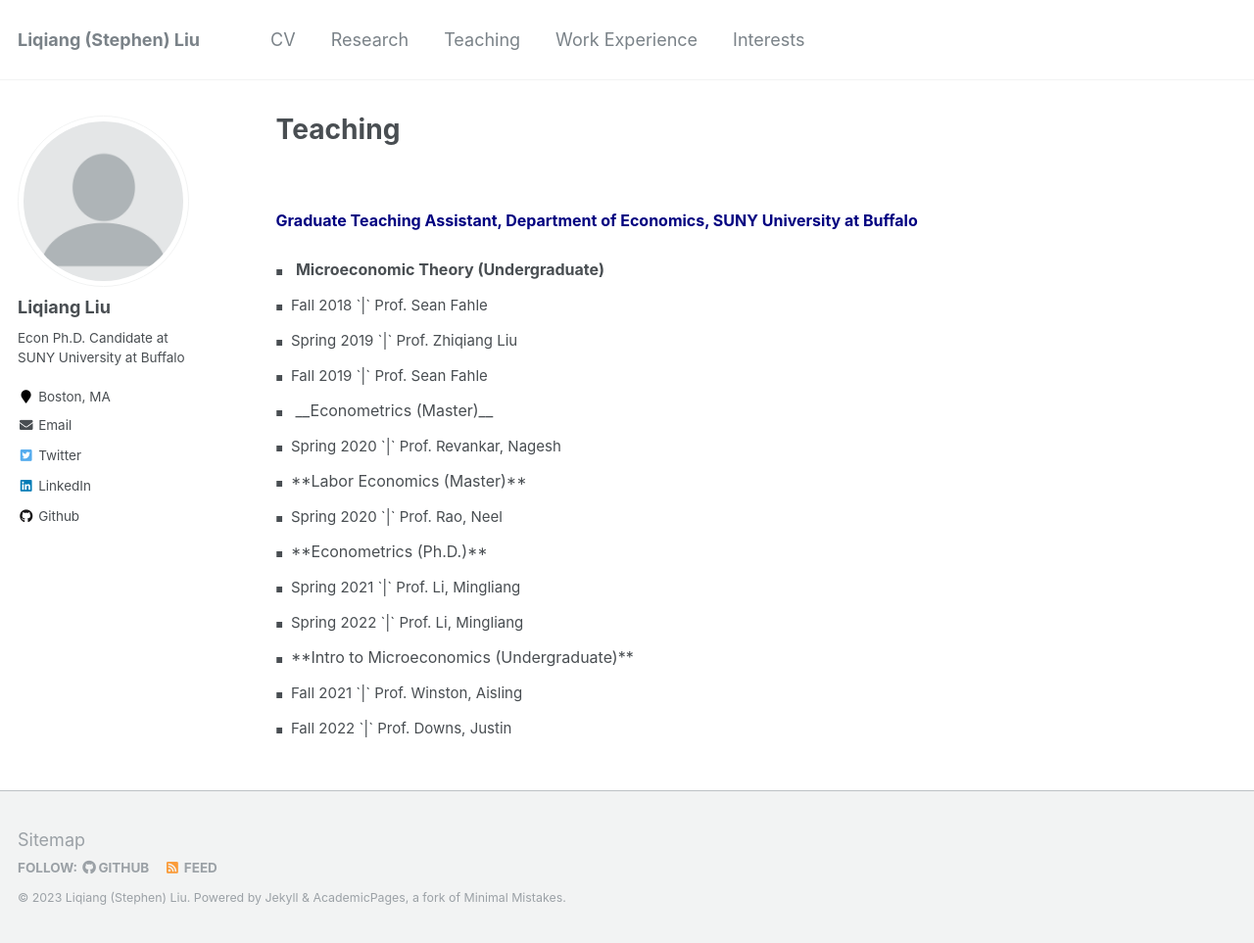
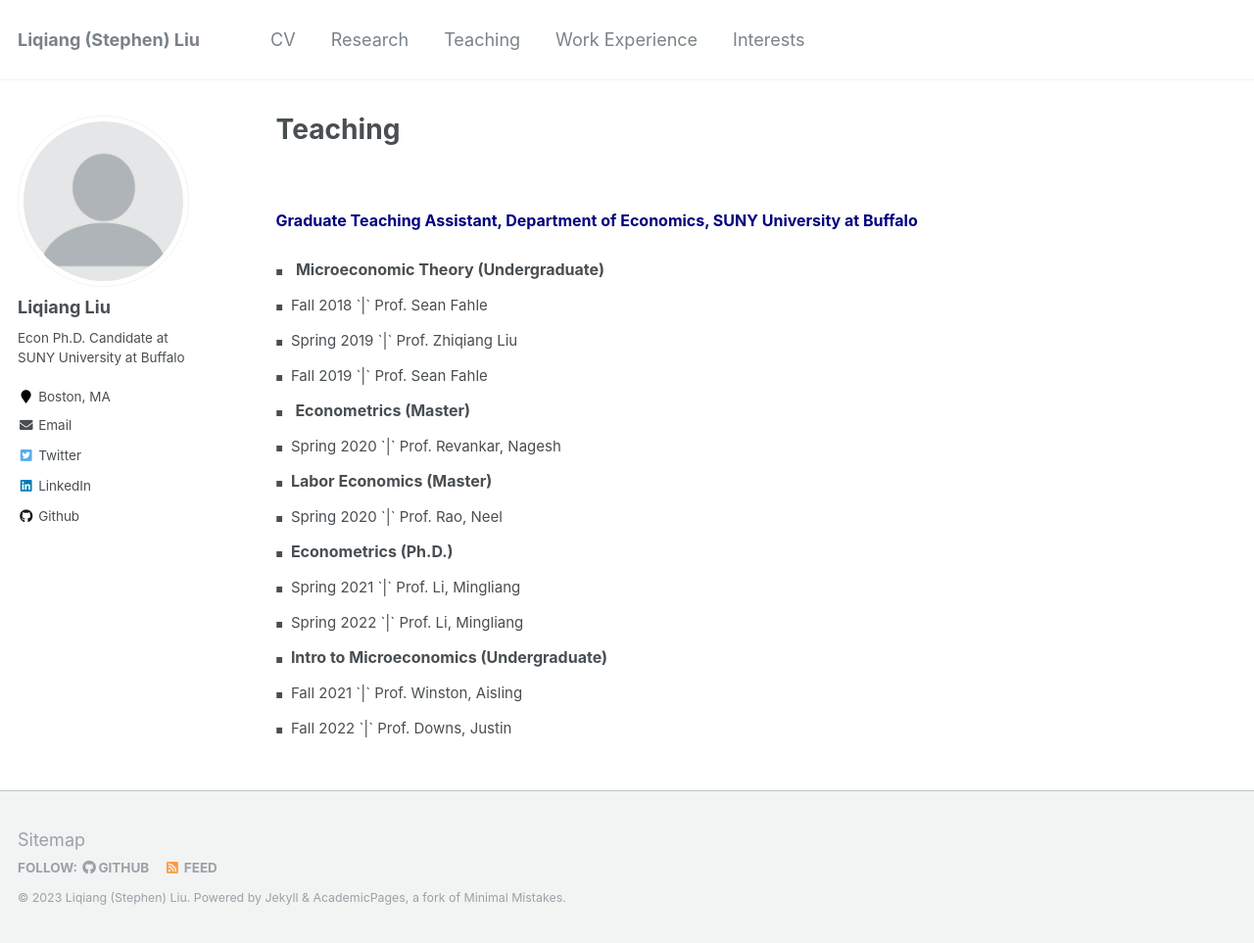
Before and after one commit to Liqiang-Liu/Liqiang-Liu.github.io, a Jekyll site: the page built from _pages/teaching.md, in a window 1280 px wide and 963 px high. Shown: the whole window at 98% size. Built offline with Jekyll 4.4.1, drawn with Linux system fonts in a browser that asks for light colours.

Commit message:
Update teaching.md

```diff
--- a/_pages/teaching.md
+++ b/_pages/teaching.md
@@ -28,30 +28,30 @@
 
 <span style="font-size: 16px;"> <span style="color:Navy;"> **Graduate Teaching Assistant, Department of Economics, SUNY University at Buffalo** </span> </span>
 <ul class="custom-bullet">
-  <li> <span style="font-size: 16px;"><strong> Microeconomic Theory (Undergraduate)</strong></span>
+  <li> <span style="font-size: 16px;"><strong>Microeconomic Theory (Undergraduate)</strong></span>
     <ul class="custom-bullet">
       <li><span style="font-size: 15px;">Fall   2018 `|` Prof. Sean Fahle</span></li>
       <li><span style="font-size: 15px;">Spring 2019 `|` Prof. Zhiqiang Liu</span></li>
       <li><span style="font-size: 15px;">Fall   2019 `|` Prof. Sean Fahle</span></li>
      </ul>
   </li>
-  <li><span style="font-size: 16px;"> __Econometrics (Master)__ </span>
+  <li><span style="font-size: 16px;"> <strong>Econometrics (Master)</strong></span>
     <ul class="custom-bullet">
       <li><span style="font-size: 15px;">Spring 2020 `|` Prof. Revankar, Nagesh</span></li>
     </ul>
   </li>
-  <li><span style="font-size: 16px;">**Labor Economics (Master)**</span>
+  <li><span style="font-size: 16px;"><strong>Labor Economics (Master)</strong></span>
     <ul class="custom-bullet">
       <li><span style="font-size: 15px;">Spring 2020 `|` Prof. Rao, Neel</span></li>
     </ul>
   </li>
-  <li><span style="font-size: 16px;">**Econometrics (Ph.D.)**</span>
+  <li><span style="font-size: 16px;"><strong>Econometrics (Ph.D.)</strong></span>
     <ul class="custom-bullet">
       <li><span style="font-size: 15px;">Spring 2021 `|` Prof. Li, Mingliang</span></li>
       <li><span style="font-size: 15px;">Spring 2022 `|` Prof. Li, Mingliang</span></li>
     </ul>
   </li>
-  <li><span style="font-size: 16px;">**Intro to Microeconomics (Undergraduate)**</span>
+  <li><span style="font-size: 16px;"><strong>Intro to Microeconomics (Undergraduate)</strong></span>
     <ul class="custom-bullet">
       <li><span style="font-size: 15px;">Fall   2021 `|` Prof. Winston, Aisling</span></li>
       <li><span style="font-size: 15px;">Fall   2022 `|` Prof. Downs, Justin</span></li>
```
